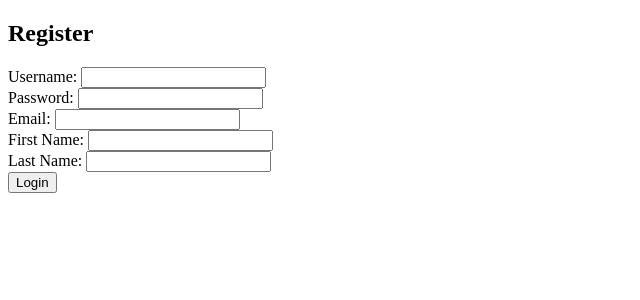
After one commit to SalmanSi/BankingApp, a Django app: page /bank/register/ in a window 1280 px wide. The commit adds this page. Shown: the top 300 px of the page, without its empty margins (0-640 px from the left). Run offline with Django 5.2, Linux system fonts and the light colour scheme.

Commit message:
added registration functionality
added trigger to register an account whenever new user registers

```diff
--- a/banking_system/bank/templates/bank/login.html
+++ b/banking_system/bank/templates/bank/login.html
@@ -1,4 +1,4 @@
-{%extends "bank/layout.html"%}
+{% extends "bank/layout.html" %}
 {% block body %}
 <div class="login-container">
     <h2>Login</h2>
@@ -16,4 +16,6 @@
         <button type="submit">Login</button>
     </form>
 </div>
-{%endblock%}
+<a href="{% url 'register' %}">Register</a>
+
+{% endblock %}
--- /dev/null
+++ b/banking_system/bank/templates/bank/register.html
@@ -0,0 +1,28 @@
+{%extends "bank/layout.html"%}
+{% block body %}
+<div class="login-container">
+    <h2>Register</h2>
+    {% if message %}
+        <div>{{ message }}</div>
+    {% endif %}
+    <form action="{% url 'register' %}" method="post">
+        {% csrf_token %}
+        <label for="username">Username: </label>
+        <input type="text" id="username" name="username" required>
+        <br>
+        <label for="password">Password: </label>
+        <input type="password" id="password" name="password" required>
+        <br>
+        <label for="email">Email:   </label>
+        <input type="text" id="email" name="email" required>
+        <br>
+        <label for="fname">First Name:  </label>
+        <input type="text" id="fname" name="first_name" required>
+        <br>
+        <label for="lname">Last Name:   </label>
+        <input type="text" id="lname" name="last_name" required>
+        <br>
+        <button type="submit">Login</button>
+    </form>
+</div>
+{%endblock%}
--- a/banking_system/bank/urls.py
+++ b/banking_system/bank/urls.py
@@ -3,5 +3,7 @@ from . import views
 urlpatterns=[
     path("",views.index,name="index"),
     path("login/",views.login_view,name="login"),
-    path("home/",views.home,name='home'),
+    path("user/",views.index,name='user'),
+    path("logout/",views.logout_view,name="logout"),
+    path("register/",views.register_view,name="register"),
 ]
--- a/banking_system/bank/views.py
+++ b/banking_system/bank/views.py
@@ -7,25 +7,48 @@ from django.shortcuts import redirect
 # Create your views here.
 
 def index(request):
-
-    return render(request,"bank/index.html")
+    if not request.user.is_authenticated:
+        return HttpResponseRedirect(reverse("login"))
+    return render(request,"bank/user.html")
 
 
 def login_view(request):
-    user=User(username="salman",password="salman")
+
     if request.method=="POST":
         username=request.POST["username"]
         password=request.POST["password"]
         user=authenticate(request,username=username,password=password)
         if user is not None:
             login(request,user)
-            return HttpResponseRedirect(reverse('home'))
+            return HttpResponseRedirect(reverse('index'))
         else:
             return render(request,"bank/login.html",{
                 "message":"Invalid credentials."
             })
     return render(request,"bank/login.html")
 
+def logout_view(request):
+    logout(request)
+    return render(request,"bank/login.html",{
+        "message":"Logged Out"
+    })
 
-def home(request):
-    return render(request,"bank/home.html")
+def register_view(request):
+    if request.method=="POST":
+        username=request.POST["username"]
+        password=request.POST["password"]
+        first_name=request.POST["first_name"]
+        last_name=request.POST["last_name"]
+        email=request.POST["email"]
+        # create user
+        user = User.objects.create_user(
+            username=username,
+            password=password,
+            first_name=first_name,
+            last_name=last_name,
+            email=email
+        )
+        login(request,user)
+        return HttpResponseRedirect(reverse('index'))
+
+    return render(request,"bank/register.html")
```
Also changed, not shown: banking_system/bank/templates/bank/home.html (deleted, +0 -41 lines), banking_system/bank/templates/bank/user.html (added, +11 -0 lines).
